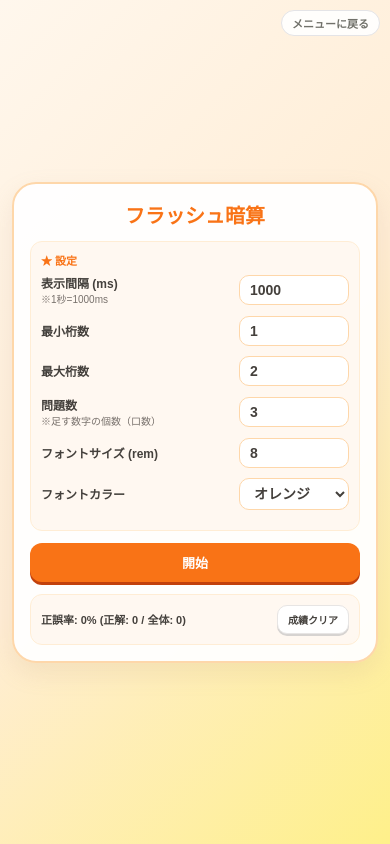
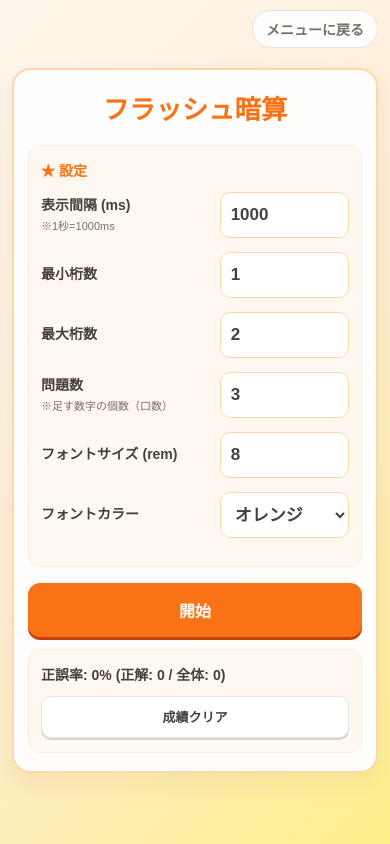
Before and after one commit to senzaiichiguunochance-hub/mine, a plain HTML site: page FlashMentalArithmetic.html in a window 390 px wide. Drawn offline with Linux system fonts and the light colour scheme.

Commit message:
FlashMentalArithmetic

```diff
--- a/FlashMentalArithmetic.html
+++ b/FlashMentalArithmetic.html
@@ -33,21 +33,21 @@
       flex-direction: column;
       align-items: center;
       justify-content: center;
-      padding: 12px;
+      padding: 64px 20px 24px;
       user-select: none;
       -webkit-user-select: none;
     }
 
     /* === 右上：メニューに戻るボタン === */
     .menu-btn {
-      position: absolute;
-      top: 10px;
-      right: 10px;
-      font-size: 11px;
+      position: fixed;
+      top: 14px;
+      right: 16px;
+      font-size: 15px;
       color: #71716a;
       text-decoration: none;
       background: rgba(255, 255, 255, 0.9);
-      padding: 4px 10px;
+      padding: 9px 16px;
       border-radius: 999px;
       border: 1.5px solid #e4e4e7;
       font-weight: bold;
@@ -60,10 +60,9 @@
       border-radius: 24px;
       border: 2px solid var(--card-border);
       box-shadow: 0 10px 25px rgba(180, 150, 120, 0.15);
-      padding: 16px;
-      width: 100%;
-      max-width: 500px;
-      min-height: 380px;
+      padding: clamp(22px, 3vw, 34px);
+      width: min(100%, 760px);
+      min-height: 480px;
       display: flex;
       flex-direction: column;
       overflow: hidden;
@@ -71,10 +70,10 @@
 
     h1 {
       text-align: center;
-      font-size: 1.25rem;
+      font-size: clamp(1.7rem, 3vw, 2.1rem);
       font-weight: 900;
       color: var(--primary);
-      margin-bottom: 12px;
+      margin-bottom: 22px;
     }
 
     /* === 汎用UIパーツ === */
@@ -83,12 +82,13 @@
       color: white;
       border: none;
       border-radius: 12px;
-      padding: 10px;
-      font-size: 13px;
+      padding: 15px 18px;
+      font-size: 17px;
       font-weight: bold;
       cursor: pointer;
       box-shadow: 0 3px 0 var(--primary-dark);
       width: 100%;
+      min-height: 52px;
     }
     .btn-primary:active {
       transform: translateY(2px);
@@ -100,12 +100,13 @@
       color: white;
       border: none;
       border-radius: 12px;
-      padding: 10px;
-      font-size: 13px;
+      padding: 15px 18px;
+      font-size: 17px;
       font-weight: bold;
       cursor: pointer;
       box-shadow: 0 3px 0 var(--success-dark);
       width: 100%;
+      min-height: 52px;
     }
     .btn-success:active {
       transform: translateY(2px);
@@ -116,9 +117,9 @@
       background: white;
       border: 1px solid #e7e5e4;
       color: var(--text);
-      font-size: 12px;
+      font-size: 15px;
       font-weight: bold;
-      padding: 8px 12px;
+      padding: 11px 16px;
       border-radius: 10px;
       cursor: pointer;
       box-shadow: 0 2px 0 #d6d3d1;
@@ -130,16 +131,16 @@
 
     .box-sub {
       background: var(--sub-bg);
-      padding: 10px;
+      padding: 16px;
       border-radius: 12px;
       border: 1px solid var(--sub-border);
-      margin-bottom: 12px;
+      margin-bottom: 16px;
     }
     .box-title {
-      font-size: 11px;
+      font-size: 15px;
       font-weight: bold;
       color: var(--primary);
-      margin-bottom: 6px;
+      margin-bottom: 12px;
     }
 
     /* === 画面切り替え === */
@@ -153,32 +154,34 @@
     /* === 設定フォーム === */
     .field-row {
       display: grid;
-      grid-template-columns: 1fr 110px;
-      gap: 10px;
+      grid-template-columns: minmax(0, 1fr) minmax(150px, 220px);
+      gap: 16px;
       align-items: center;
-      margin-bottom: 10px;
+      margin-bottom: 16px;
     }
     .label {
-      font-size: 12px;
+      font-size: 16px;
       font-weight: bold;
       color: var(--text);
     }
     .label small {
       display: block;
-      font-size: 10px;
+      font-size: 13px;
       font-weight: normal;
       color: var(--text-muted);
+      margin-top: 3px;
     }
 
     .input-field {
       width: 100%;
-      font-size: 14px;
+      font-size: 18px;
       font-weight: bold;
       color: var(--text);
       background: #ffffff;
       border: 1.5px solid var(--card-border);
       border-radius: 10px;
-      padding: 6px 10px;
+      padding: 11px 13px;
+      min-height: 48px;
       outline: none;
       user-select: text;
       -webkit-user-select: text;
@@ -193,7 +196,7 @@
       align-items: center;
       font-weight: 900;
       line-height: 1;
-      min-height: 300px;
+      min-height: clamp(320px, 48vh, 520px);
       overflow: hidden;
     }
 
@@ -201,10 +204,10 @@
     .center { text-align: center; }
     .answer-input {
       width: 100%;
-      max-width: 260px;
-      font-size: 2rem;
+      max-width: 360px;
+      font-size: clamp(2.2rem, 6vw, 3rem);
       text-align: center;
-      margin: 16px 0;
+      margin: 22px 0;
     }
     .btn-row {
       display: flex;
@@ -230,9 +233,141 @@
     .hint {
       text-align: center;
       margin: 12px 0 4px;
-      font-size: 12px;
+      font-size: 15px;
       color: var(--text-muted);
       word-break: break-all;
+    }
+
+    /* === PC・スマートフォン向けレイアウト調整 === */
+    .stats-panel {
+      flex-wrap: wrap;
+    }
+
+    .stat-item {
+      line-height: 1.7;
+    }
+
+    @media (max-width: 600px) {
+      body {
+        justify-content: flex-start;
+        padding: 68px 12px 16px;
+      }
+
+      .menu-btn {
+        top: 10px;
+        right: 12px;
+        font-size: 14px;
+        padding: 8px 13px;
+      }
+
+      .container {
+        width: 100%;
+        min-height: 0;
+        padding: 18px 14px;
+        border-radius: 18px;
+      }
+
+      h1 {
+        font-size: 1.65rem;
+        margin-bottom: 18px;
+      }
+
+      .field-row {
+        grid-template-columns: minmax(0, 1fr) minmax(112px, 42%);
+        gap: 10px;
+        margin-bottom: 14px;
+      }
+
+      .label {
+        font-size: 14px;
+        line-height: 1.4;
+      }
+
+      .label small {
+        font-size: 11px;
+      }
+
+      .input-field {
+        font-size: 17px;
+        min-height: 46px;
+        padding: 9px 10px;
+      }
+
+      .box-sub {
+        padding: 14px 12px;
+      }
+
+      .box-title {
+        font-size: 14px;
+      }
+
+      .btn-primary,
+      .btn-success {
+        min-height: 50px;
+        font-size: 16px;
+      }
+
+      .stats-panel {
+        align-items: stretch;
+        gap: 10px;
+      }
+
+      .stat-item {
+        width: 100%;
+        font-size: 13px;
+      }
+
+      .stats-panel .btn-secondary {
+        width: 100%;
+        min-height: 42px;
+        font-size: 13px !important;
+      }
+
+      #gameDisplay {
+        min-height: 42vh;
+      }
+
+      .answer-input {
+        max-width: 100%;
+        font-size: 2.4rem;
+      }
+
+      .result-msg {
+        font-size: 1.7rem;
+      }
+
+      .answer-display {
+        font-size: 1rem;
+        line-height: 1.6;
+      }
+
+      .hint {
+        font-size: 13px;
+        line-height: 1.6;
+      }
+
+      .btn-row {
+        gap: 10px;
+      }
+
+      .btn-row .btn-secondary {
+        font-size: 14px;
+      }
+    }
+
+    @media (max-width: 360px) {
+      .field-row {
+        grid-template-columns: minmax(0, 1fr) 108px;
+        gap: 7px;
+      }
+
+      .label {
+        font-size: 13px;
+      }
+
+      .input-field {
+        font-size: 16px;
+      }
     }
 
     /* === 成績 === */
@@ -244,7 +379,7 @@
       margin: 12px 0 0;
     }
     .stat-item {
-      font-size: 11px;
+      font-size: 14px;
       font-weight: bold;
       color: var(--text);
     }
@@ -301,7 +436,7 @@
 
       <div class="box-sub stats-panel" style="margin-top: 12px; margin-bottom: 0;">
         <div class="stat-item">正誤率: <span id="accuracyText">0%</span> (正解: <span id="correctCount">0</span> / 全体: <span id="totalCount">0</span>)</div>
-        <button id="clearStatsBtn" class="btn-secondary" style="font-size: 10px; padding: 6px 10px;">成績クリア</button>
+        <button id="clearStatsBtn" class="btn-secondary" style="font-size: 13px; padding: 10px 14px;">成績クリア</button>
       </div>
     </div>
 
```
